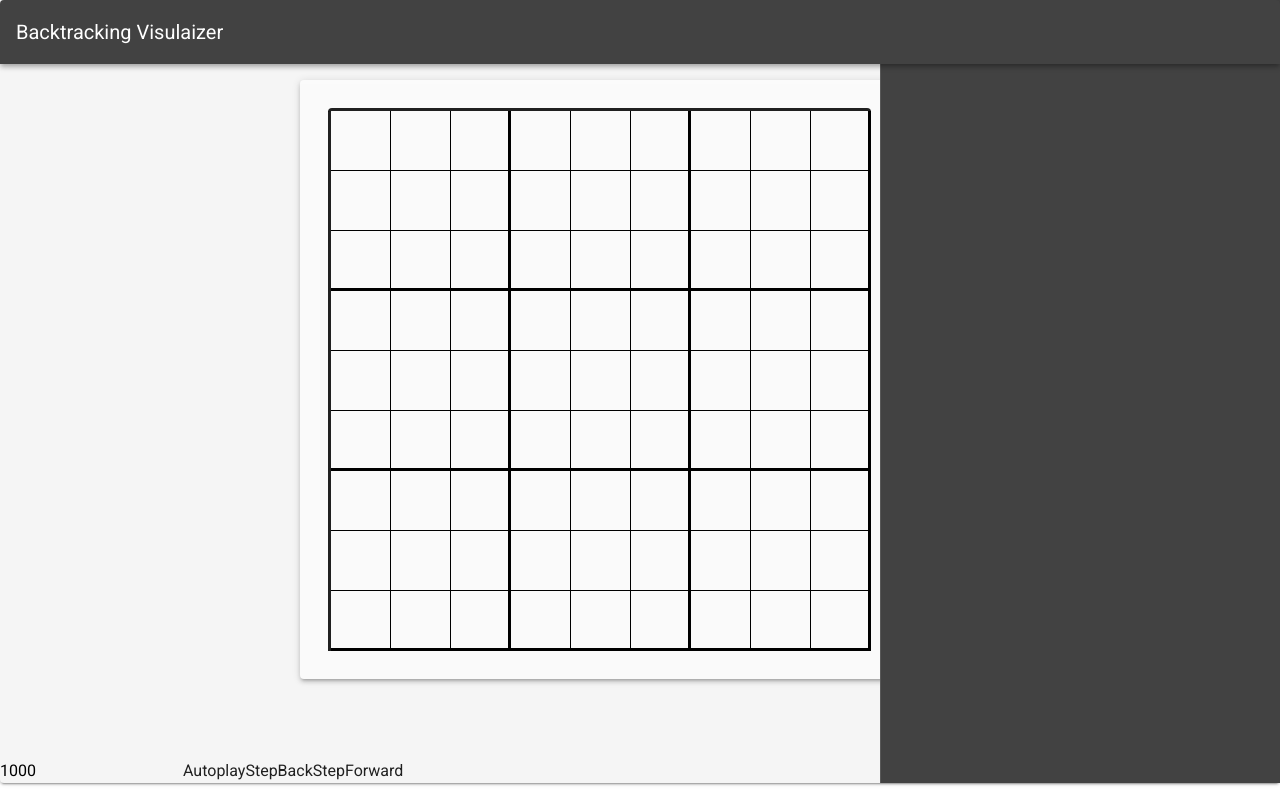
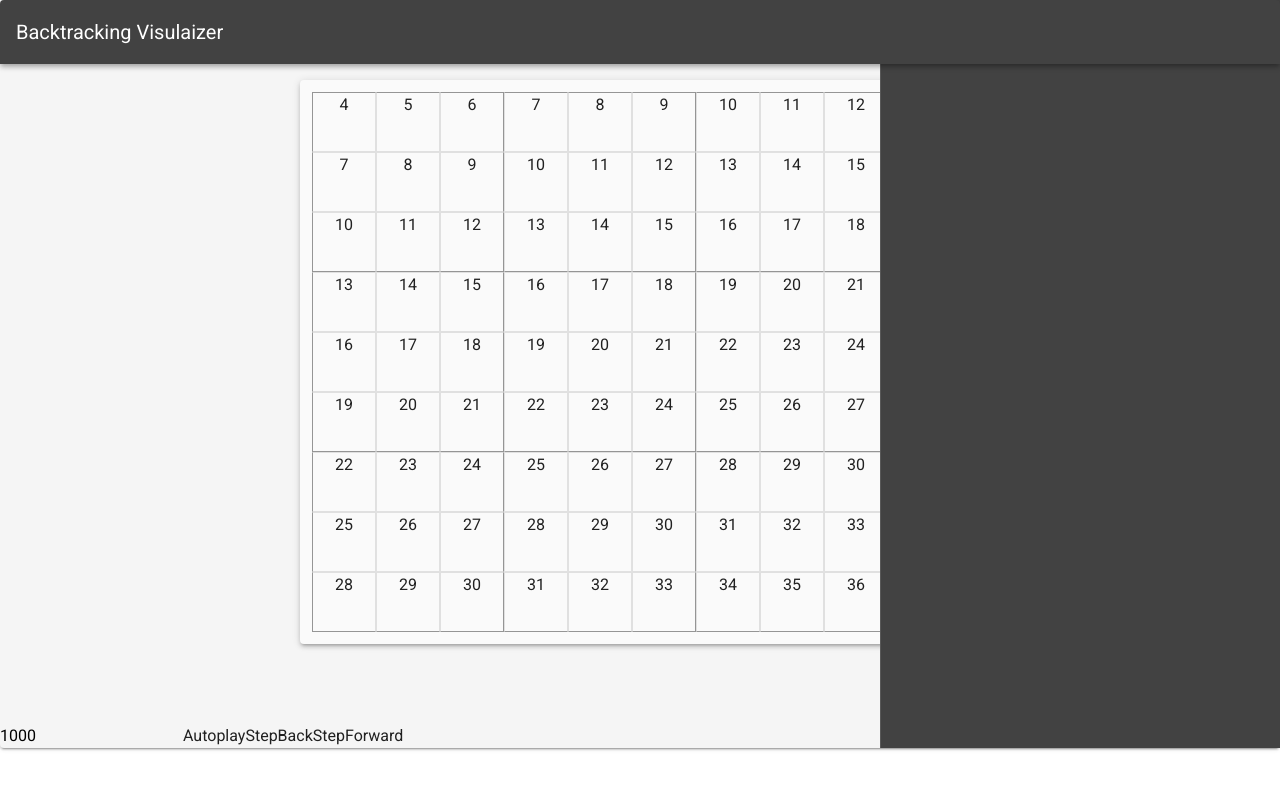
Before and after one commit to MohamedMahmoudHassan/Backtracking-Visualizer, a Vue app: page / in a window 1280 px wide. Built offline with nearby package versions, Linux system fonts and the light colour scheme.

Commit message:
Grid Design

```diff
--- a/src/components/Grid.vue
+++ b/src/components/Grid.vue
@@ -1,30 +1,39 @@
 <template>
-  <v-card elevation="3" color="grey lighten-5" loading width="600" style="margin: 80px 300px">
-    <div class="grid">
-      <div class="grid-row" v-for="row in grid" :key="row.id">
+  <v-card
+    elevation="3"
+    color="grey lighten-5"
+    width="600"
+    style="margin: 80px 300px"
+  >
+    <v-container color="grey lighten-5">
+      <v-row no-gutters v-for="row in grid" :key="row.id">
+        <template v-for="cell in row.value">
+          <v-col
+            :key="cell.row * gridBase + cell.col"
+            style="text-align: center"
+          >
             <div
+              :style="{
+                height: getCellLength() + 'px',
+              }"
               :class="[
-            'grid-cell',
+                'grid-cell pa-24',
                 cell.state,
+                { 'first-row': cell.row == 1 },
+                { 'first-col': cell.col == 1 },
                 { 'last-group-row': cell.row % gridBase == 0 },
                 { 'last-group-column': cell.col % gridBase == 0 },
               ]"
-          :style="{
-            width: getCellLength() + 'px',
-            height: getCellLength() + 'px',
-            fontSize: getFontSize() + 'px',
-          }"
-          v-for="cell in row.value"
-          :key="cell.row + '-' + cell.col"
+              :height="getCellLength()"
+              outlined
+              tile
             >
-          {{
-            cell.state == states.empty || cell.state == states.invalid
-              ? ""
-              : cell.value
-          }}
+              {{ cell.row * gridBase + cell.col }}
             </div>
-      </div>
-    </div>
+          </v-col>
+        </template>
+      </v-row>
+    </v-container>
   </v-card>
 </template>
 
@@ -44,16 +53,9 @@ export default {
 
 <style>
 .grid-cell {
-  box-sizing: border-box;
-  border-color: rgba(0, 0, 0, 1);
-  border-bottom-style: solid;
-  border-right-style: solid;
-  border-bottom-width: 1px;
-  border-right-width: 1px;
-  float: left;
-  display: inline-flex;
-  justify-content: center;
-  align-items: center;
+  border-width: 1px;
+  border-style: solid;
+  border-color: rgba(0, 0, 0, 0.1);
 }
 
 .try-cell {
@@ -81,26 +83,19 @@ export default {
   background-color: rgba(50, 50, 50, 0.05);
 }
 
-.grid {
-  margin: 28px;
-  box-sizing: border-box;
-  border-top-style: solid;
-  width: fit-content;
+.first-row {
+  border-top-color: rgba(0, 0, 0, 0.4);
 }
 
-.grid-row {
-  box-sizing: border-box;
-  border-left-style: solid;
-  overflow: hidden;
+.first-col {
+  border-left-color: rgba(0, 0, 0, 0.4);
 }
 
 .last-group-row {
-  box-sizing: border-box;
-  border-bottom-width: initial;
+  border-bottom-color: rgba(0, 0, 0, 0.4);
 }
 
 .last-group-column {
-  box-sizing: border-box;
-  border-right-width: initial;
+  border-right-color: rgba(0, 0, 0, 0.4);
 }
 </style>
```
Lines whose indentation alone changed are shown as unchanged.
